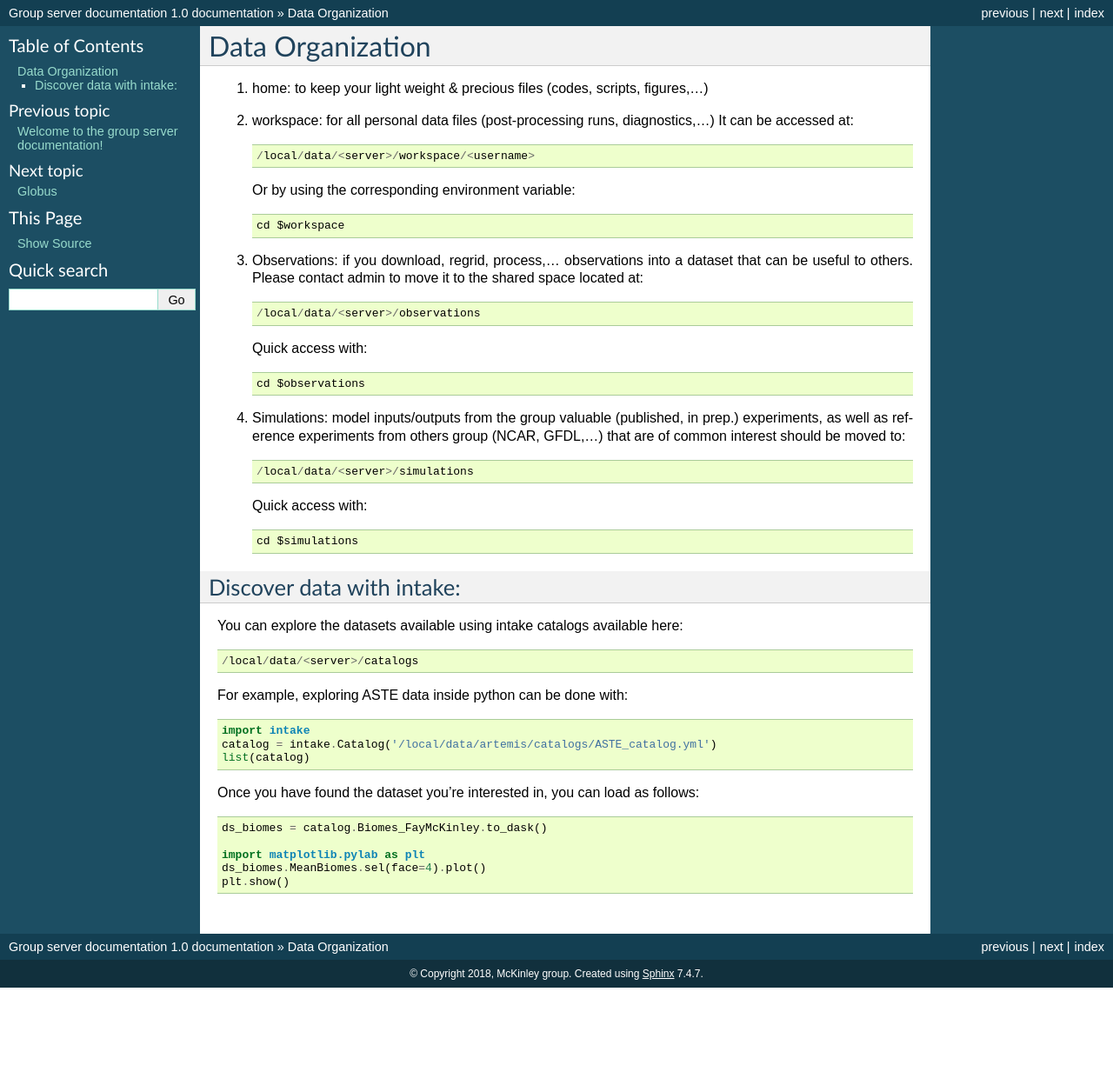
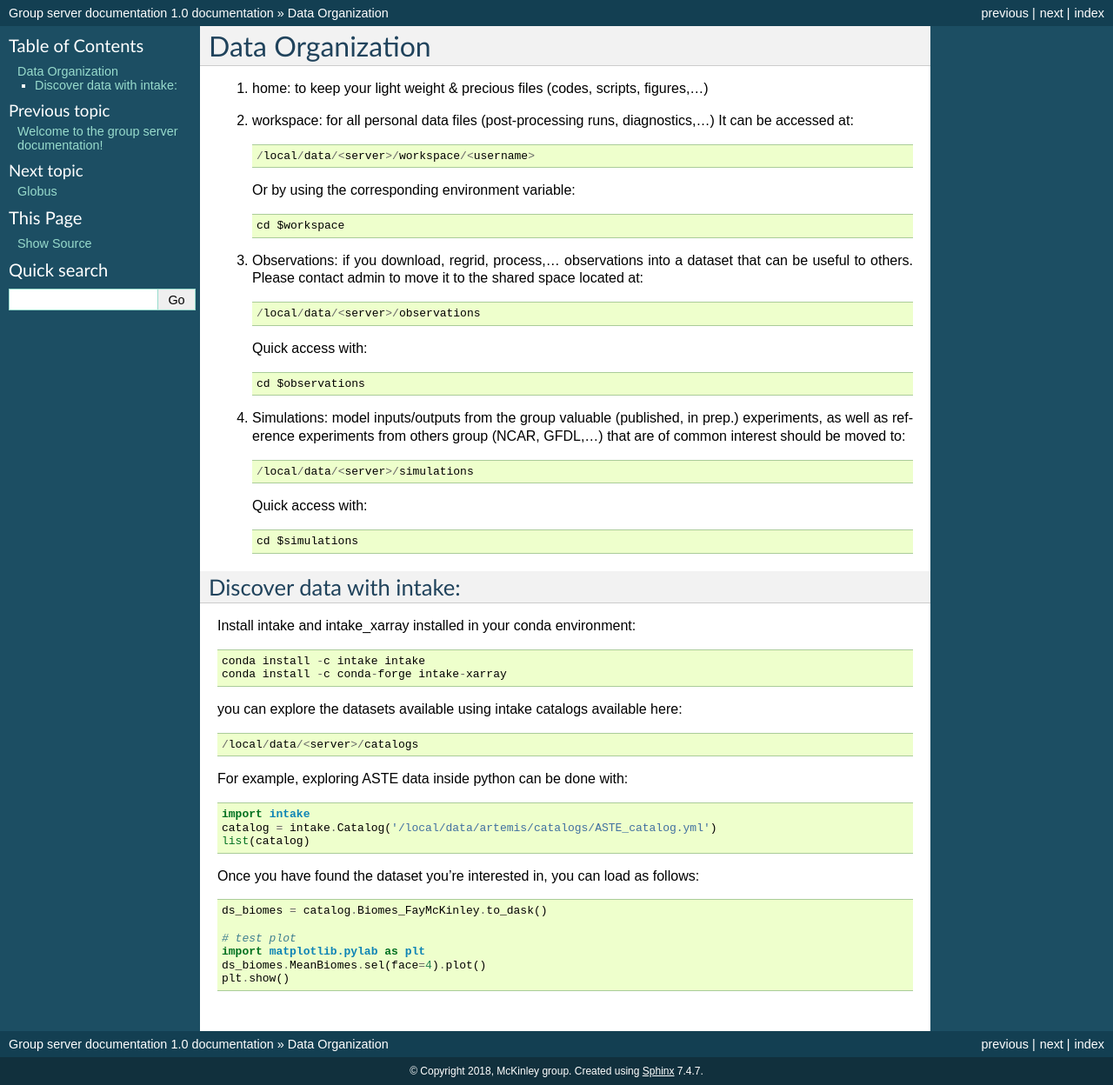
Before and after one commit to raphaeldussin/server_howto, a Sphinx documentation site: the page built from docs/data_organization.rst, in a window 1280 px wide. Shown: the whole page at 87% size. Built offline with Sphinx 7.4.7, drawn with Linux system fonts in a browser that asks for light colours; before the commit the page ends 1136 px from its top, so only the background shows below that.

Commit message:
add intake doc

```diff
--- a/docs/data_organization.rst
+++ b/docs/data_organization.rst
@@ -34,7 +34,12 @@ Data Organization
 Discover data with intake:
 **************************
 
-You can explore the datasets available using intake catalogs available here::
+Install intake and intake_xarray installed in your conda environment::
+
+   conda install -c intake intake
+   conda install -c conda-forge intake-xarray
+
+you can explore the datasets available using intake catalogs available here::
 
    /local/data/<server>/catalogs
 
@@ -52,6 +57,7 @@ Once you have found the dataset you're interested in, you can load as follows:
 
    ds_biomes = catalog.Biomes_FayMcKinley.to_dask()
 
+   # test plot
    import matplotlib.pylab as plt
    ds_biomes.MeanBiomes.sel(face=4).plot()
    plt.show()
```
